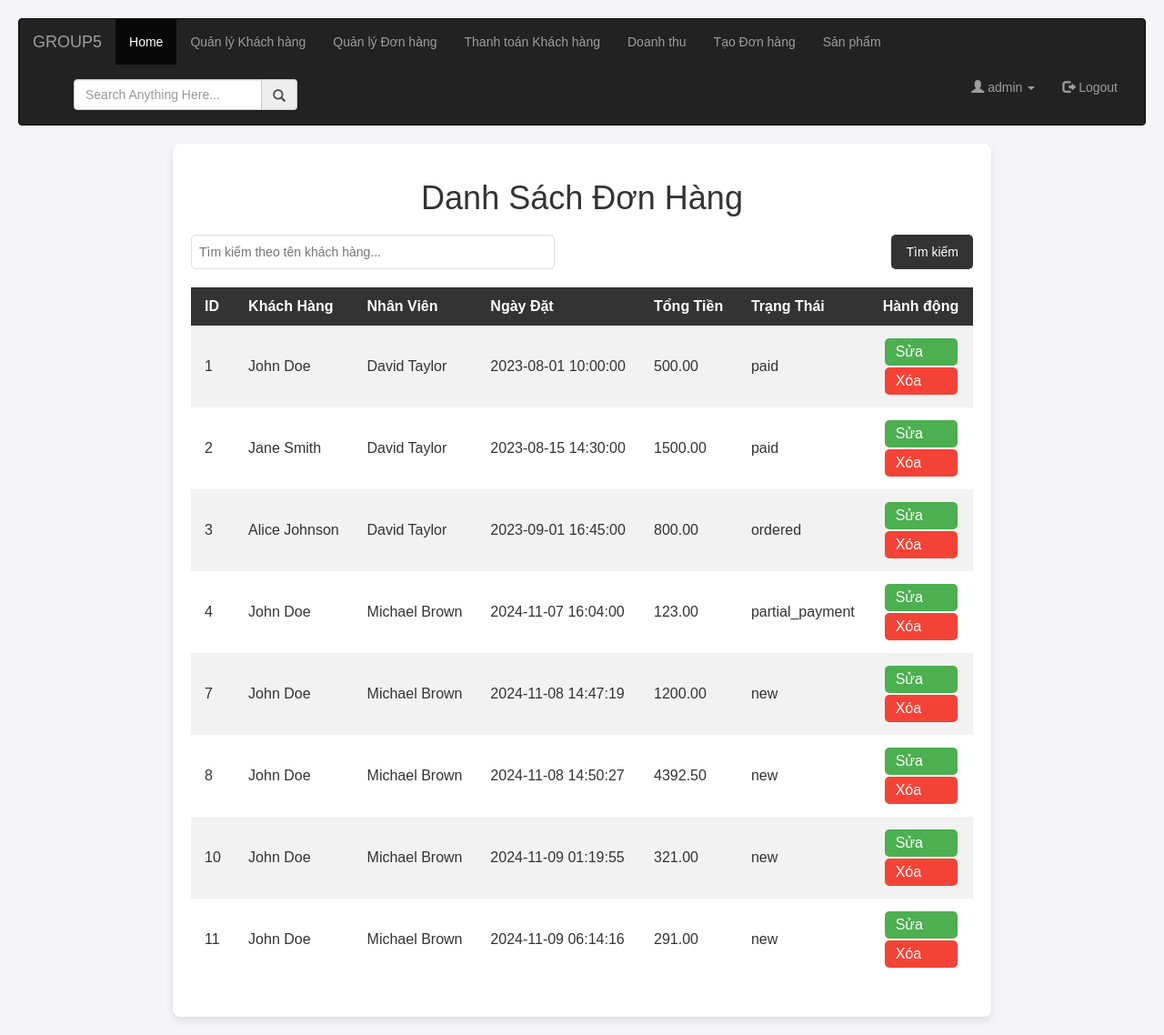
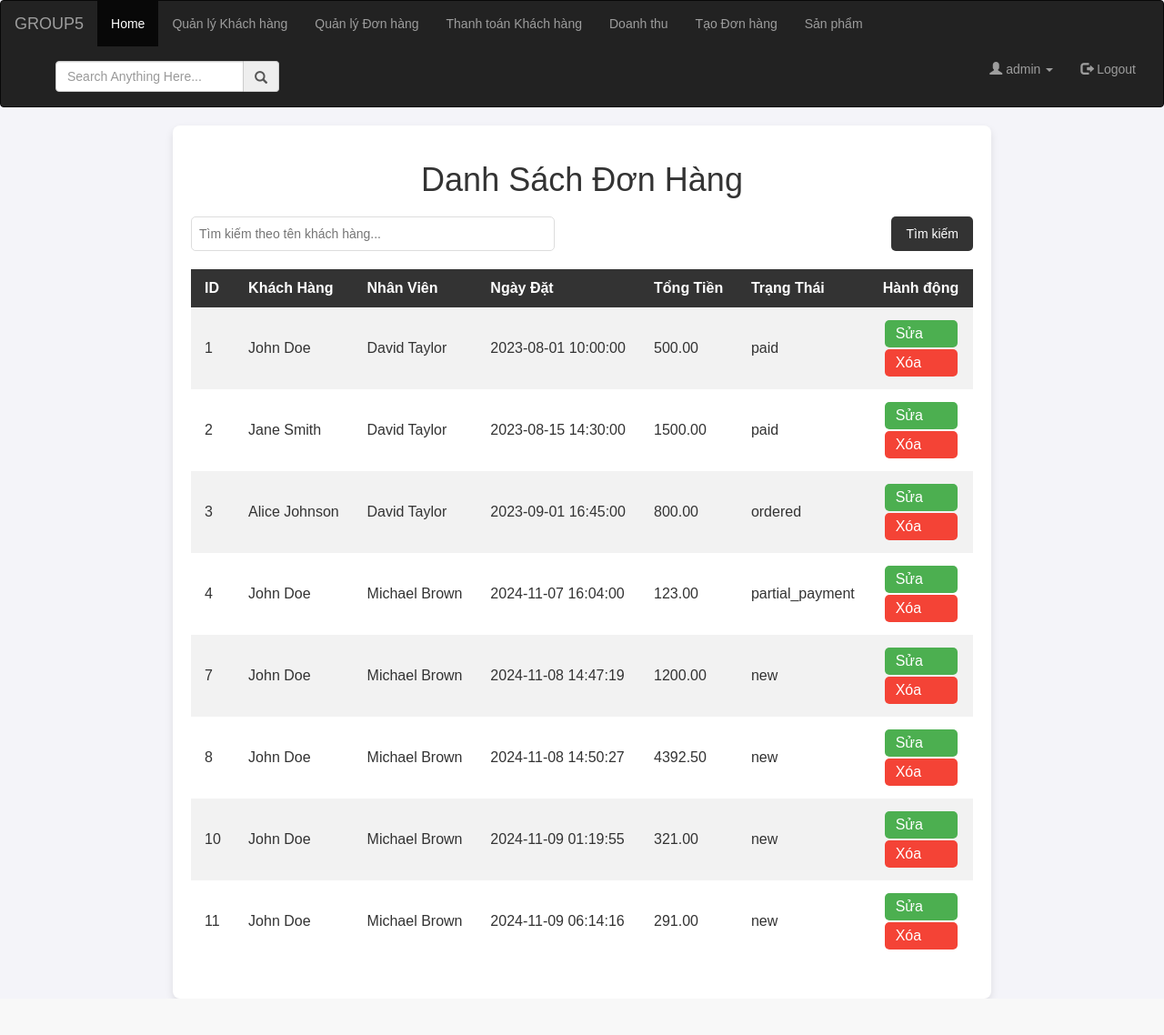
Before and after one commit to DavidMaxvn/FABRIC-AGENCY, a PHP site: page /orders.php in a window 1280 px wide. Shown: the whole page at 91% size. After the commit the page ends 1098 px from the top, so only its background shows below. Run offline with PHP 8.4, Linux system fonts and the light colour scheme; a user stored in the database is signed in; data comes from the database, SQL or seed files in the repository.

Commit message:
New changes!

```diff
--- a/customer_payments.php
+++ b/customer_payments.php
@@ -65,8 +65,8 @@ $customers = $conn->query("SELECT customer_id, first_name, last_name, outstandin
             background: #f4f4f9;
             display: flex;
             flex-direction: column;
-            align-items: center;
-            padding: 20px;
+            /* align-items: center;
+            padding: 20px; */
         }
         .container {
             max-width: 800px;
--- a/customers.php
+++ b/customers.php
@@ -59,8 +59,8 @@ foreach ($customers as &$customer) {
             background: #f4f4f9;
             display: flex;
             flex-direction: column;
-            align-items: center;
-            padding: 20px;
+            /* align-items: center;
+            padding: 20px; */
         }
 
         /* Tạo container cho trang */
--- a/nav.php
+++ b/nav.php
@@ -26,7 +26,6 @@ if (!isset($_SESSION['user_id'])) {
             <!-- Menu chính -->
             <ul class="nav navbar-nav">
                 <li class="active"><a href="index.php">Home</a></li>
-
                 <li><a href="customers.php">Quản lý Khách hàng</a></li>
                 <li><a href="orders.php">Quản lý Đơn hàng</a></li>
                 <li><a href="customer_payments.php">Thanh toán Khách hàng</a></li>
--- a/orders.php
+++ b/orders.php
@@ -41,8 +41,8 @@ $new_order_dir = $order_dir === 'asc' ? 'desc' : 'asc';
             background: #f4f4f9;
             display: flex;
             flex-direction: column;
-            align-items: center;
-            padding: 20px;
+            /* align-items: center;
+            padding: 20px; */
         }
 
         .container {
--- a/sales_statistics.php
+++ b/sales_statistics.php
@@ -27,8 +27,8 @@ try {
             background: #f0f2f5;
             display: flex;
             flex-direction: column;
-            align-items: center;
-            padding: 20px;
+            /* align-items: center;
+            padding: 20px; */
         }
         h1 {
             color: #333;
```
